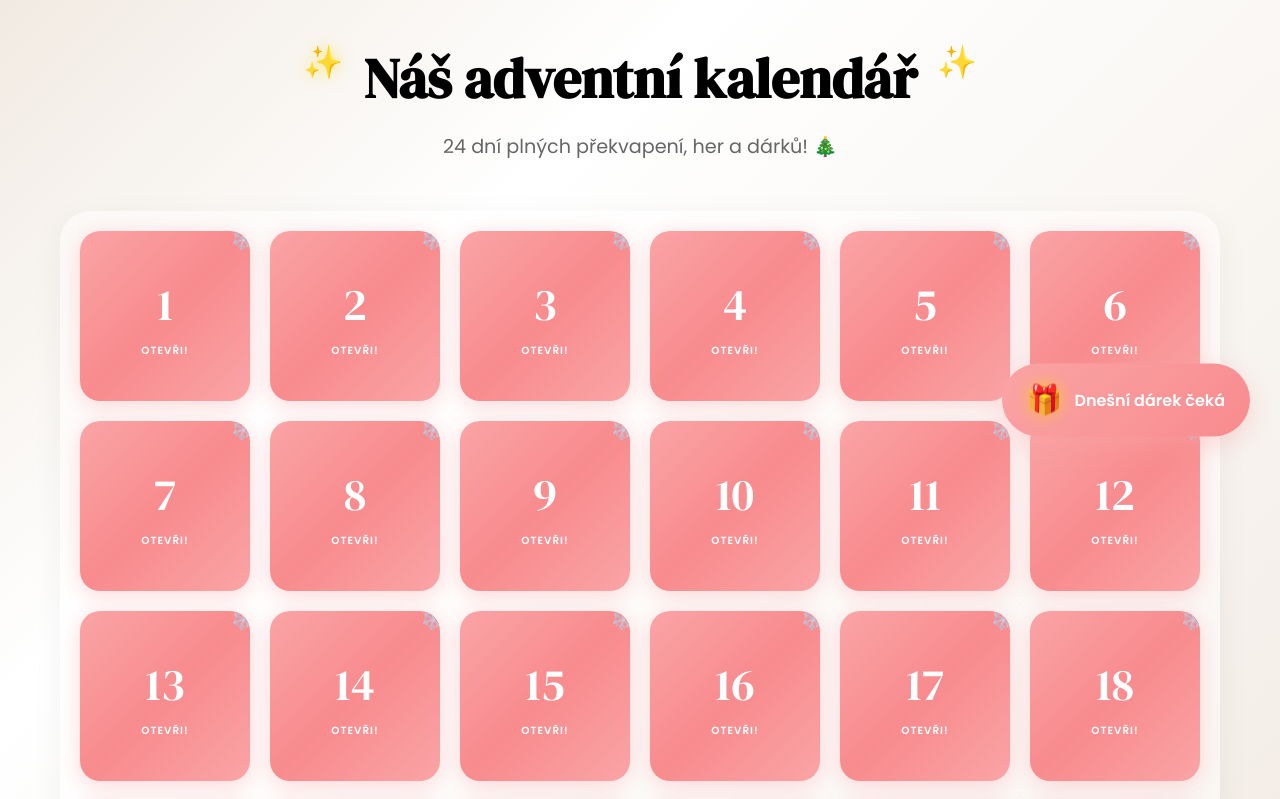
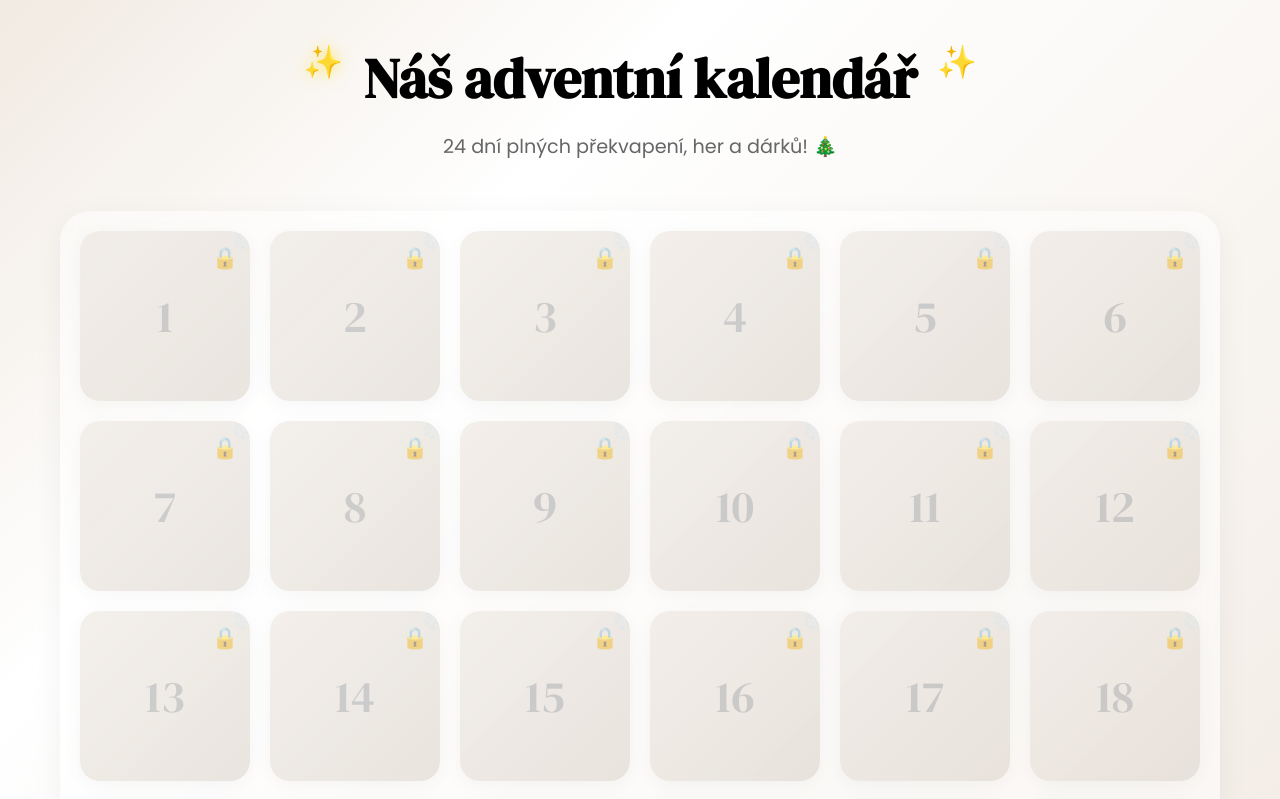
Before and after one commit to SalonKailu/kailu-advent, a React (Create React App) app: page / in a window 1280 px wide. Shown: the top 799 px of the page. Built offline with nearby package versions, Linux system fonts and the light colour scheme.

Commit message:
zmena otevirani jen ten den co je

```diff
--- a/src/App.js
+++ b/src/App.js
@@ -35,27 +35,31 @@ function App() {
  // Automatické datum
 const today = new Date();
 const currentDay = today.getDate();
-  const currentMonth = 12; // DOČASNĚ PRO TEST
+const currentMonth = today.getMonth() + 1; // getMonth() vrací 0-11, proto +1
 
 const days = Array.from({ length: 24 }, (_, i) => i + 1);
 
 const handleDayClick = (day) => {
- if (day <= currentDay && currentMonth === 12) {
+  // Otevře se jen okénko dnešního dne v prosinci
+  if (currentMonth === 12 && day === currentDay) {
     setSelectedDay(day);
     const newOpenedDays = new Set([...openedDays, day]);
     setOpenedDays(newOpenedDays);
     localStorage.setItem('kailuAdventOpened', JSON.stringify([...newOpenedDays]));
   }
 };
+
 const closeModal = () => {
   setSelectedDay(null);
 };
 
 const getDayStatus = (day) => {
   if (openedDays.has(day)) return 'opened';
-    if (day <= currentDay && currentMonth === 12) return 'available';
+  // Pouze dnešní den je dostupný
+  if (currentMonth === 12 && day === currentDay) return 'available';
   return 'locked';
 };
+
 
   return (
     <div className="App">
```
Lines whose indentation alone changed are shown as unchanged.
